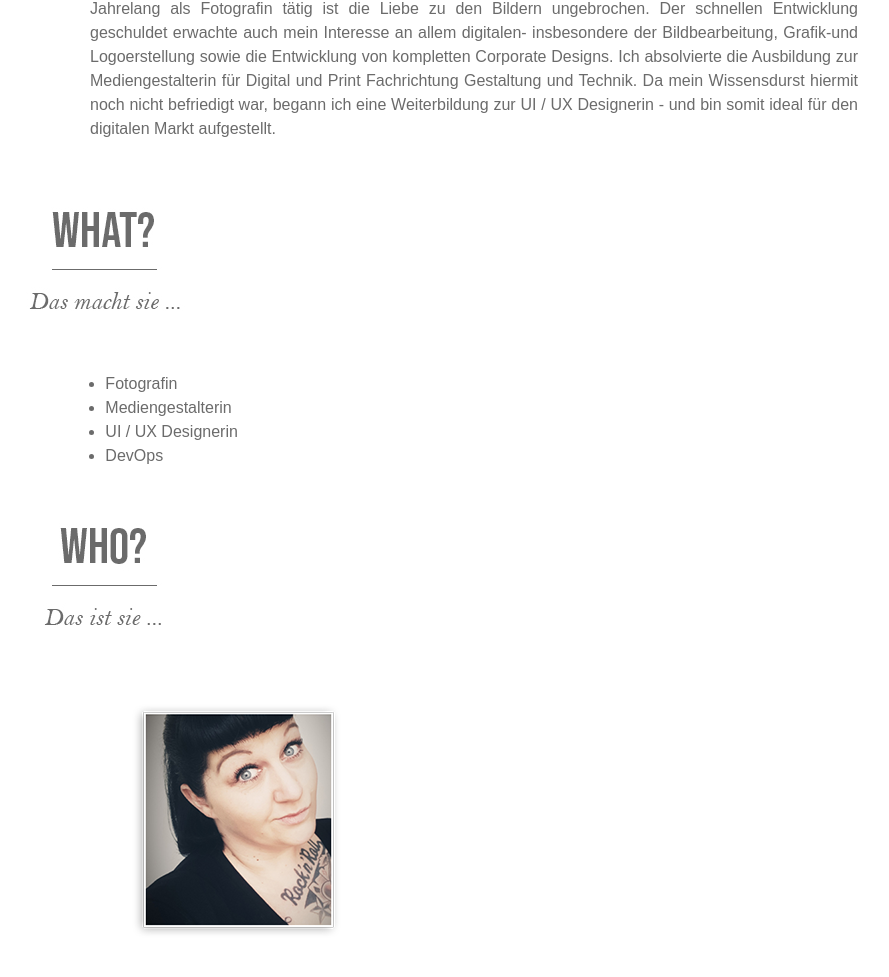
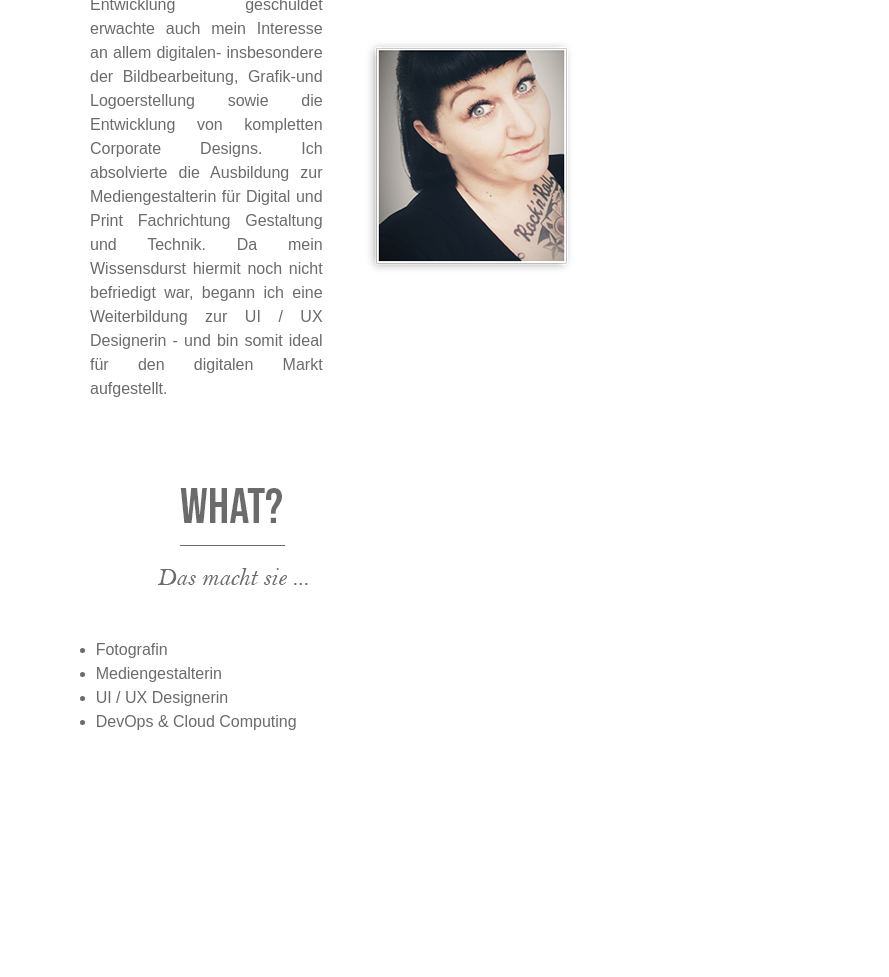
Before and after one commit to Schubsvieh/himmelherrgott, a plain HTML site: page index.html in a window 1280 px wide. Shown: the part 269-1246 px from the top of the page, without its empty margins (38-927 px from the left). After the commit the page ends 1025 px from the top, so only its background shows below. Drawn offline with Linux system fonts and the light colour scheme.

Commit message:
Korrektur

```diff
--- a/css/style.css
+++ b/css/style.css
@@ -18,6 +18,22 @@ p {
 
 
 
+
+table {
+	border-collapse: collapse;
+	border-spacing: 0;
+	border-width: thin 0 0 thin;
+	margin: 0 0 1em;
+	table-layout: auto;
+	max-width: 70%;
+  }
+
+  td {
+
+	min-width:50%;
+  }
+
+
 #col1 {
 
 
@@ -35,12 +51,6 @@ p {
 
 }
 
-#col3 {
-
-	max-width: 60%;
-	margin-left: 10%;
-
-}
 
 h1{
 	font-family:'Courier New', Courier, monospace;
@@ -49,6 +59,8 @@ h1{
 	margin:0px;
 	color: #6b6b6b;
 }
+
+
 h2{
 	font-family: 'Montserrat', sans-serif;
 	font-size:29px;
--- a/index.html
+++ b/index.html
@@ -6,47 +6,51 @@
             <title>Franziska Kühne</title>
         </head>
         <body>
+            <div id="wrapper">
+                <div id="col1">
+                    <table>
+                        <caption><img src="img/titel.jpg"></caption>
+
+                        <tbody>
+                            <tr>
+                              <td><p>Jahrelang als Fotografin tätig ist die Liebe zu den Bildern ungebrochen. Der schnellen Entwicklung geschuldet erwachte auch mein
+                                Interesse an allem digitalen- insbesondere der Bildbearbeitung, Grafik-und Logoerstellung sowie die Entwicklung von kompletten
+                                Corporate Designs. Ich absolvierte die Ausbildung zur Mediengestalterin für Digital und Print Fachrichtung Gestaltung und Technik.
+                                Da mein Wissensdurst hiermit noch nicht befriedigt war, begann ich eine Weiterbildung zur UI / UX Designerin - und bin somit ideal
+                                für den digitalen Markt aufgestellt.</p></td>
+                              <td><img src="img/profil2.png" id="profil2" alt="Profilfoto"></td>
+                            </tr>
+                        </tbody>
+
+                    </table>
+                 </div>
 
 
 
 
-            <div id="wrapper">
 
-                <div id="titel">
-                    <img src="img/titel.jpg">
-                    </div>
-
-                <div id="col1">
-                <h1>Franziska Kühne</h1>
-                <p>Jahrelang als Fotografin tätig ist die Liebe zu den Bildern ungebrochen. Der schnellen Entwicklung geschuldet erwachte auch mein
-                    Interesse an allem digitalen- insbesondere der Bildbearbeitung, Grafik-und Logoerstellung sowie die Entwicklung von kompletten
-                    Corporate Designs. Ich absolvierte die Ausbildung zur Mediengestalterin für Digital und Print Fachrichtung Gestaltung und Technik.
-                    Da mein Wissensdurst hiermit noch nicht befriedigt war, begann ich eine Weiterbildung zur UI / UX Designerin - und bin somit ideal
-                    für den digitalen Markt aufgestellt.</p>
-                    </div>
-
-                    <div id="titel">
-                        <img src="img/titel2.jpg">
-                        </div>
 
                 <div id="col2">
 
+                    <table id="tul">
+                        <caption><img src="img/titel2.jpg" alt=""Titel2></caption>
+
+                        <tbody>
+                            <tr>
+                              <td>
                                 <ul>
                                     <li>Fotografin</li>
                                     <li>Mediengestalterin</li>
                                     <li>UI / UX Designerin</li>
-                        <li>DevOps</li>
+                                    <li>DevOps & Cloud Computing</li>
+                                </ul>
 
-                    </ul>
-                </div>
-                <div id="titel">
-                    <img src="img/titel3.jpg">
-                    </div>
+                              </td>
 
-                    <div id="col3">
+                            </tr>
+                        </tbody>
 
-                              <img src="img/profil2.png">
-
+                    </table>
                 </div>
 
             </div>
```
Lines whose indentation alone changed are shown as unchanged.
